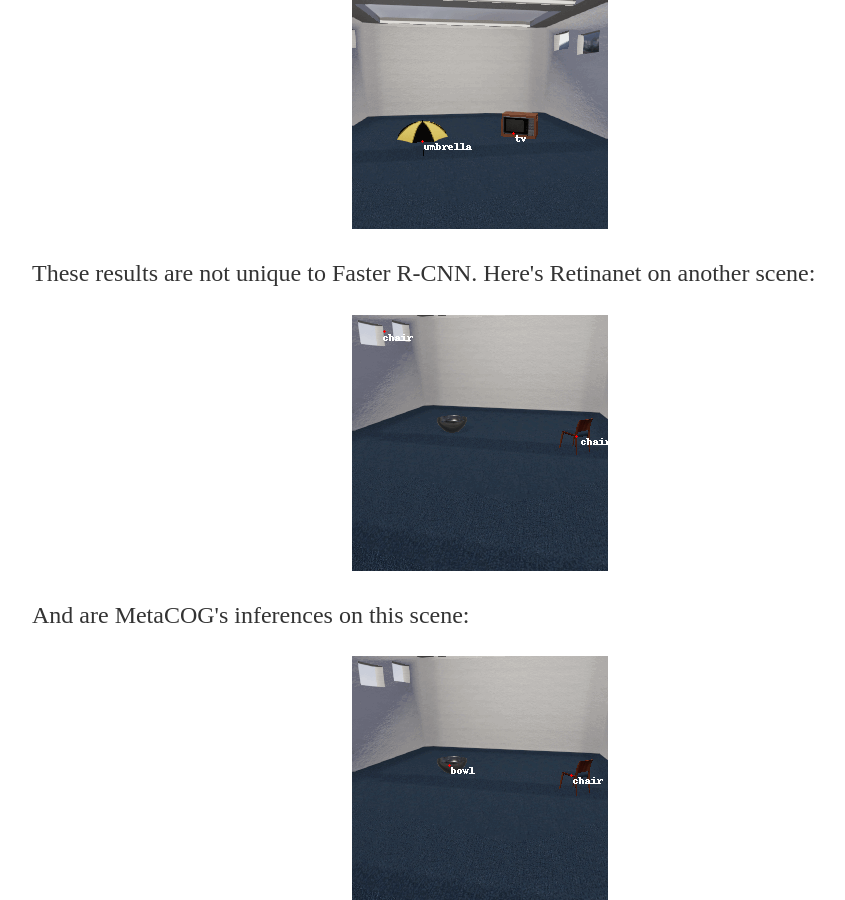
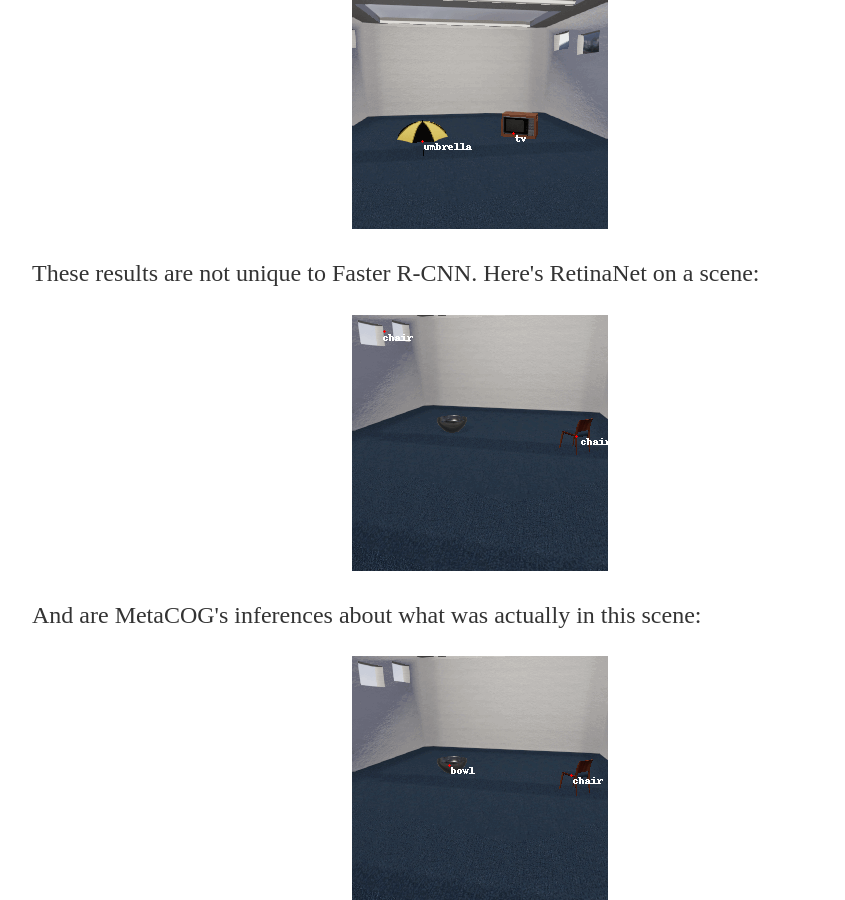
Before and after one commit to marleneberke/marleneberke.github.io, a Jekyll site: the page built from Demos.html, in a window 1280 px wide and 900 px high, scrolled down 799 px. Shown: the whole window, without its empty margins (160-1005 px from the left). Built offline with Jekyll 4.4.1, drawn with Linux system fonts in a browser that asks for light colours.

Commit message:
changes to Demos.html

```diff
--- a/Demos.html
+++ b/Demos.html
@@ -6,7 +6,7 @@ title: Demos
 <h1>Demos</h1>
 
     <h2><a href="https://github.com/marleneberke/marleneberke.github.io/raw/main/METACOG.pdf">MetaCOG</a> model demos</h2>
-    <p>The gif below shows the outputs of the object detector Faster R-CNN on one of the scenes from our dataset, rendered in the simulation environment <a href="https://threedworld.org">ThreeDWorld</a><p>
+    <p>The gif below shows the outputs of the object detector Faster R-CNN on one of the scenes from our dataset, rendered in the simulation environment <a href="https://threedworld.org">ThreeDWorld</a>.<p>
     <div style="text-align: center;">
         <img src = "Demos_folder/faster_rcnn_scene6.gif" alt = "faster_rcnn_scene6">
     </div>
@@ -17,12 +17,12 @@ title: Demos
         <img src = "Demos_folder/metacog_faster_rcnn_scene6.gif" alt = "metacog_faster_rcnn_scene6">
     </div>
 
-    <p>These results are not unique to Faster R-CNN. Here's Retinanet on another scene: <p>
+    <p>These results are not unique to Faster R-CNN. Here's RetinaNet on a scene: <p>
     <div style="text-align: center;">
         <img src = "Demos_folder/retinanet_scene36.gif" alt = "retinanet_scene36">
     </div>
 
-    <p>And are MetaCOG's  inferences on this scene:<p></p>
+    <p>And are MetaCOG's  inferences about what was actually in this scene:<p></p>
     <div style="text-align: center;">
         <img src = "Demos_folder/metacog_retinanet_scene36.gif" alt = "metacog_retinanet_scene36">
     </div>
```
